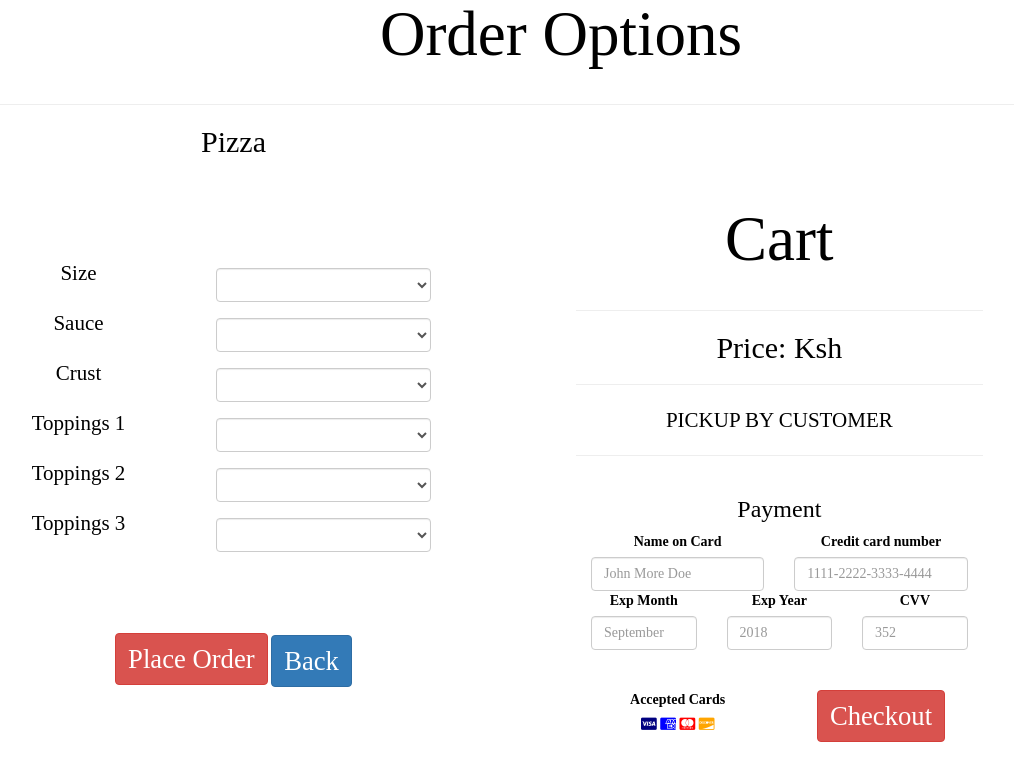
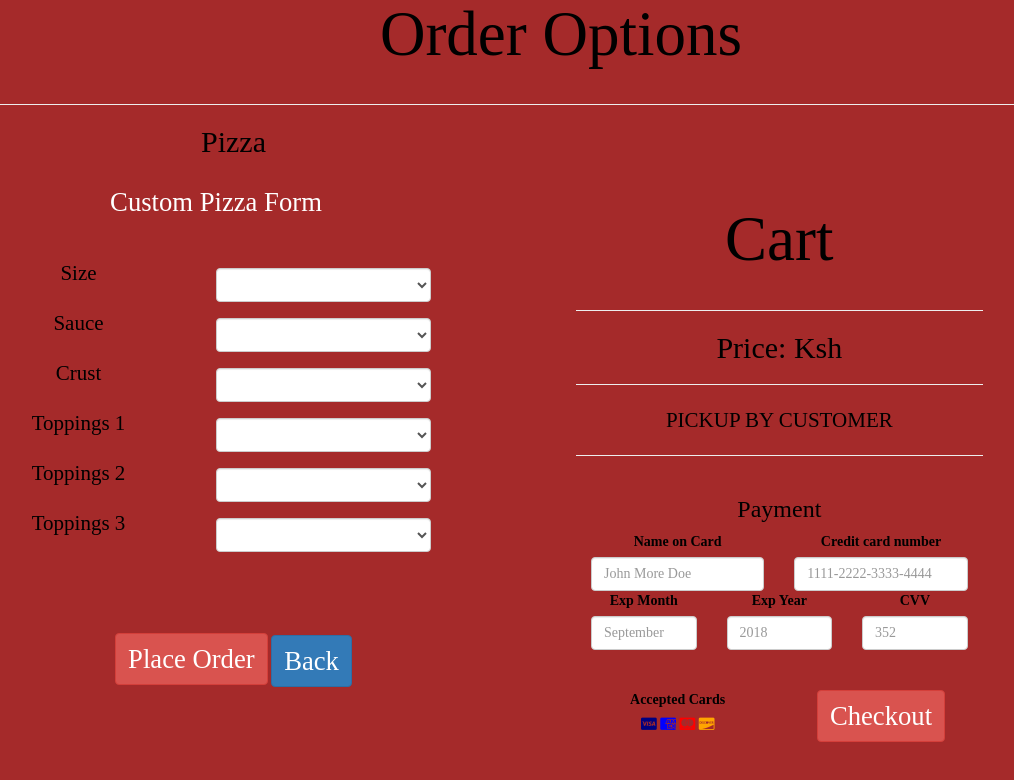
Before and after one commit to Mugure-Inez/saucy-sauce-pizza, a plain HTML site: page index.html in a window 1280 px wide. Both pictures are taken after a click on the button "Pickup". Shown: the whole page, without its empty margins (79-1093 px from the left). Drawn offline with Linux system fonts and the light colour scheme; files that its build step writes are made by us from their sources.

Commit message:
updates on css style sheet

```diff
--- a/css/styles.css
+++ b/css/styles.css
@@ -1,6 +1,7 @@
 body {
     font-family: serif;
     color: #000000;
+    background-color: brown;
   }
 
   .success-message{
@@ -33,10 +34,11 @@ body {
   #order-content {
     display: none;
     color: #000000;
-    background-color: #FFFFFF;
+    /* background-color: #FFFFFF; */
     margin-top: 100px;
     margin-bottom: 100px;
     text-align: center;
+    background-color: brown;
   }
 
   #price-content {
```
